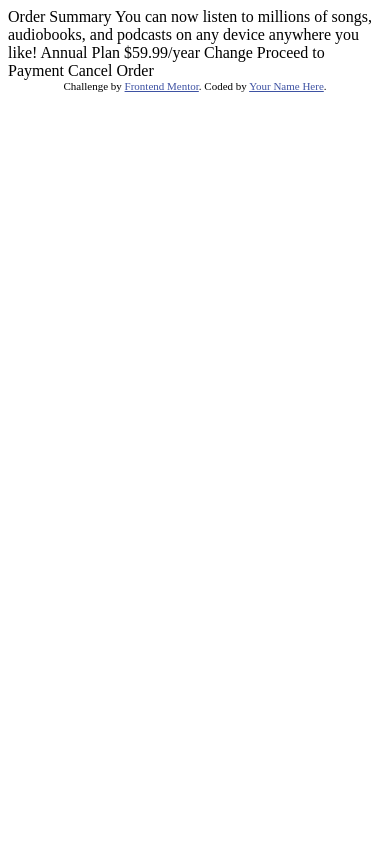
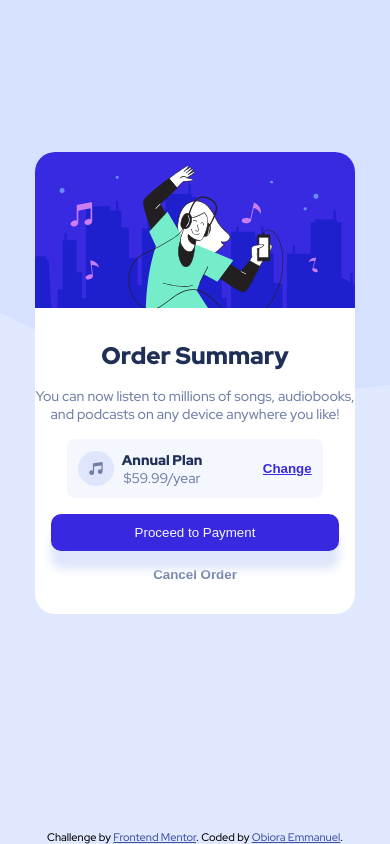
Before and after one commit to Emmanuel-obiora/order-summary-component, a plain HTML site: page index.html in a window 390 px wide. Drawn offline with Linux system fonts and the light colour scheme.

Commit message:
Adding codes for desktop and mobile layouts

```diff
--- a/index.html
+++ b/index.html
@@ -6,32 +6,38 @@
 
   <link rel="icon" type="image/png" sizes="32x32" href="./images/favicon-32x32.png">
 
+  <link rel="stylesheet" href="./style.css">
+
   <title>Frontend Mentor | Order summary card</title>
 
-  <!-- Feel free to remove these styles or customise in your own stylesheet 👍 -->
-  <style>
-    .attribution { font-size: 11px; text-align: center; }
-    .attribution a { color: hsl(228, 45%, 44%); }
-  </style>
 </head>
 <body>
 
-  Order Summary
+  <main>
+    <article class="container">
+      <img src="./images/illustration-hero.svg" alt="illustration-hero">
+      <h1>Order Summary</h1>
+      <p>You can now listen to millions of songs, audiobooks, and podcasts on any
+        device anywhere you like!
+      </p>
+      <section class="plan">
+        <article class="plan-left">
+          <img src="./images/icon-music.svg" alt="">
+          <div class="plan-left-join">
+            <h3>Annual Plan</h3>
+            <p>$59.99/year</p>
+          </div>
+        </article>
+        <input type="button" value="Change"></input>
+      </section>
+      <button type="button">Proceed to Payment</button>
+      <input type="button" value="Cancel Order"></input>
+    </article>
+  </main>
 
-  You can now listen to millions of songs, audiobooks, and podcasts on any
-  device anywhere you like!
-
-  Annual Plan
-  $59.99/year
-
-  Change
-
-  Proceed to Payment
-  Cancel Order
-
-  <div class="attribution">
-    Challenge by <a href="https://www.frontendmentor.io?ref=challenge" target="_blank">Frontend Mentor</a>.
-    Coded by <a href="#">Your Name Here</a>.
-  </div>
+  <footer class="attribution">
+    Challenge by <a href="https://www.frontendmentor.io?ref=challenge" rel="noopener" target="_blank">Frontend Mentor</a>.
+    Coded by <a href="https://emmanuel-obiora.github.io/portfolio-about-me-/src" rel="noopener" target="_blank">Obiora Emmanuel</a>.
+  </footer>
 </body>
 </html>
--- /dev/null
+++ b/style.css
@@ -0,0 +1,173 @@
+@import url('https://fonts.googleapis.com/css2?family=Red+Hat+Display:wght@500;700;900&display=swap');
+
+*{
+    margin: 0;
+    padding: 0;
+    box-sizing: border-box;
+}
+
+:root{
+    --Pale-blue: hsl(225, 100%, 94%);
+    --Bright-blue: hsl(245, 75%, 52%);
+
+    --Very-pale-blue: hsl(225, 100%, 98%);
+    --Desaturated-blue: hsl(224, 23%, 55%);
+    --Dark-blue: hsl(223, 47%, 23%);
+    --white: #ffff;
+    --bg2: #DFE6FB;
+}
+
+body{
+    display: grid;
+    align-items: center;
+    justify-content: center;
+    background: var(--Pale-blue);
+    font-size: 16px;
+    font-family: 'Red Hat Display', sans-serif;
+    min-height: 100vh;
+}
+
+body::before{
+    content: "";
+    display: inline-block;
+    background-image: url(./images/pattern-background-desktop.svg);
+    height: 390px;
+    width: 100vw;
+    background-repeat: no-repeat;
+    background-size: cover;
+    position: absolute;
+    z-index: -1;
+    left: 0;
+    right: 0;
+    top: 0;
+}
+
+main{
+    display: flex;
+    align-items:center;
+    justify-content: center;
+}
+.container{
+    display: flex;
+    flex-direction: column;
+    text-align: center;
+    justify-content: center;
+    margin: 25% auto 0;
+    width: 320px;
+    height: auto;
+    background: var(--white);
+    border-radius: 20px;
+    gap: 1rem;
+}
+
+.container > img{
+    border-radius: 20px 20px 0 0;
+}
+
+.container > h1{
+    color: var(--Dark-blue);
+    margin-top: 1rem;
+    font-weight: 900;
+}
+
+.container > p{
+    font-size: 14px;
+    color: var(--Desaturated-blue);
+}
+
+section{
+    display: flex;
+    align-items: center;
+    justify-content: center;
+    gap: 3rem;
+    width: 80%;
+    background: var(--Very-pale-blue);
+    padding: .7rem;
+    font-size: 14px;
+    margin: 0 auto;
+    border-radius: 8px;
+}
+
+.plan-left{
+    display: flex;
+    align-items: center;
+    gap: .5rem;
+}
+
+.plan-left > img{
+    max-width: 26%;
+}
+
+.plan-left-join > h3{
+    color: var(--Dark-blue);
+    font-weight: 900;
+    font-size: 14px;
+}
+
+.plan-left-join > p{
+    color: var(--Desaturated-blue);
+}
+
+section > input{
+    border: none;
+    background: transparent;
+    color: var(--Bright-blue);
+    font-weight: 900;
+    cursor: pointer;
+    text-decoration: underline;
+}
+
+.container > button{
+    margin: 0 auto;
+    width: 90%;
+    padding: .7rem;
+    background: var(--Bright-blue);
+    border: none;
+    border-radius: 10px;
+    color: var(--Very-pale-blue);
+    position: relative;
+    cursor: pointer;
+    box-shadow: 0 18px 10px var(--bg2);
+}
+
+.container > input{
+    margin: 0 auto;
+    width: max-content;
+    border: none;
+    background: transparent;
+    margin-bottom: 2rem;
+    cursor: pointer;
+    color: var(--Desaturated-blue);
+    font-weight: 900;
+}
+
+.container > input:hover{
+    color: var(--Dark-blue);
+}
+
+.attribution {
+    font-size: 11px;
+    text-align: center;
+    margin-top: auto;
+}
+.attribution a {
+    color: hsl(228, 45%, 44%);
+}
+
+@media screen and (max-width: 375px){
+    body::before{
+        background-image: url(./images/pattern-background-mobile.svg);
+        height: 220px;
+    }
+
+    .container > p{
+        margin: 0 10%;
+        font-size: 15px;
+        line-height: 25px;
+    }
+
+    .container > button{
+        margin-top: 1rem;
+        padding: .9rem;
+    }
+}
```
